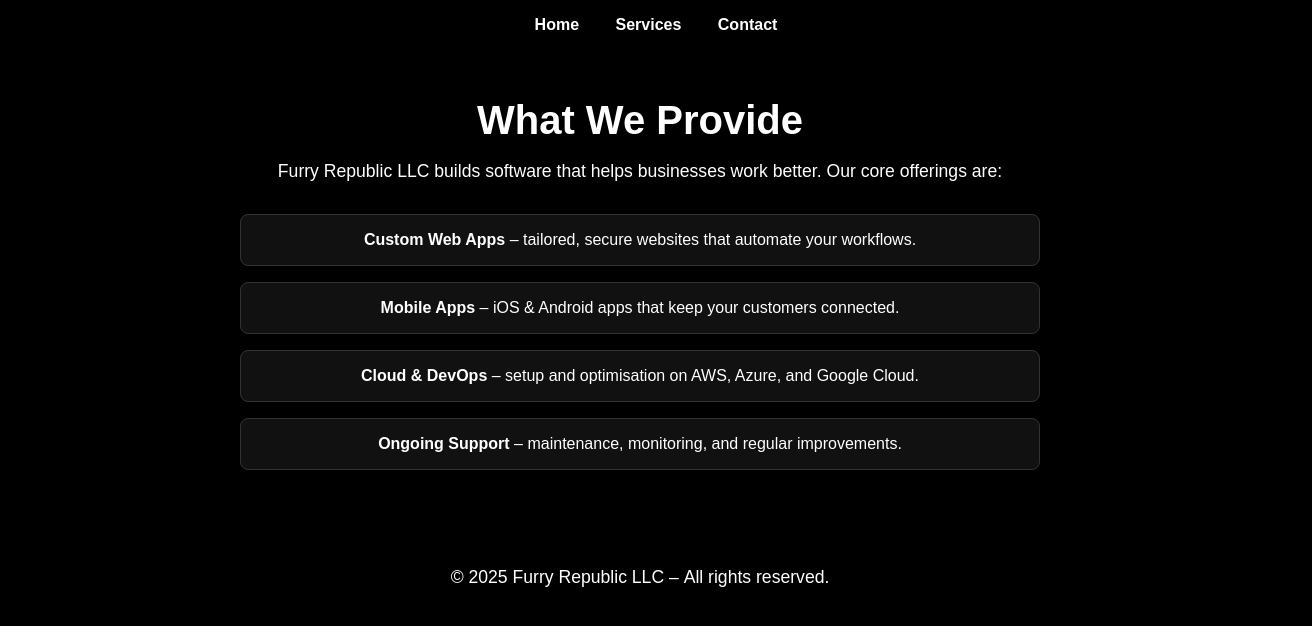
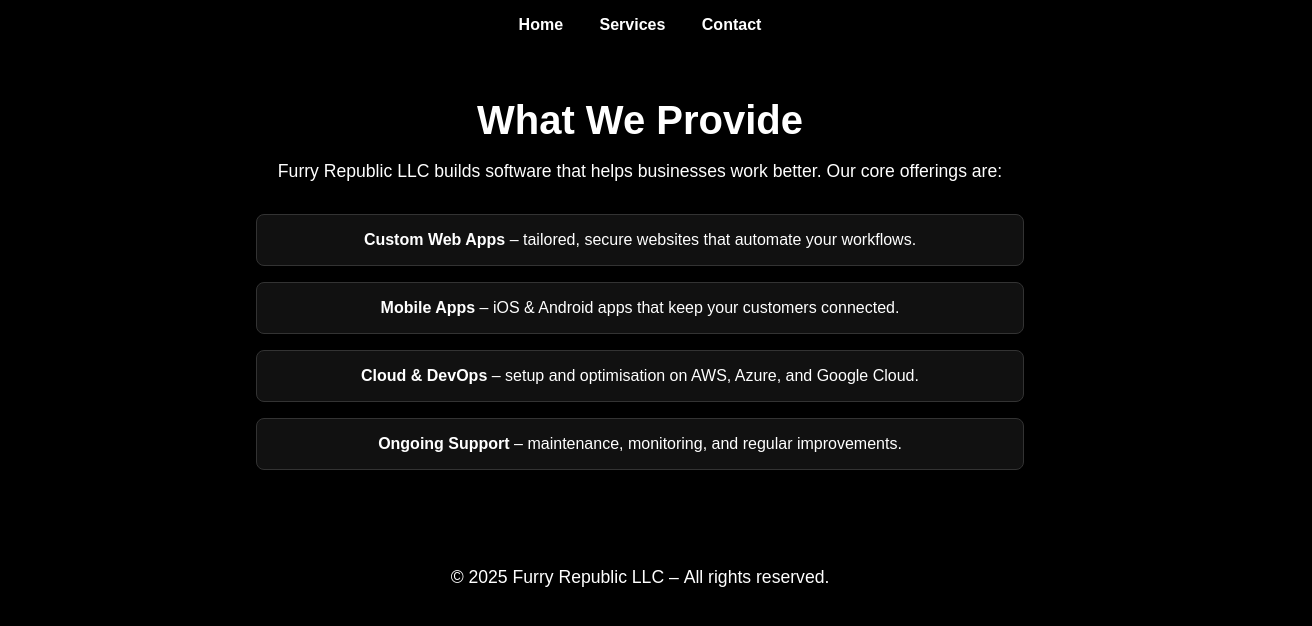
Before and after one commit to chriscch/furryrepublic, a plain HTML site: page services.html in a window 1280 px wide. Shown: the whole page, 1312 px wide, since content can reach past the window. Drawn offline with Linux system fonts and the light colour scheme.

Commit message:
Update services.html

```diff
--- a/services.html
+++ b/services.html
@@ -5,16 +5,73 @@
   <meta name="viewport" content="width=device-width, initial-scale=1">
   <title>Services – Furry Republic LLC</title>
   <style>
-    html,body{margin:0;padding:0;height:100%;font-family:Arial,Helvetica,sans-serif;background:#000;color:#fff}
-    a{color:#fff;text-decoration:none}
-    nav{width:100%;padding:1rem;text-align:center}
-    nav a{margin:0 1rem;font-weight:bold}
-    main{max-width:800px;margin:3rem auto;padding:0 1rem;text-align:center}
-    h1{font-size:2.5rem;margin-bottom:1rem}
-    p{font-size:1.1rem;margin-bottom:2rem}
-    ul{list-style-type:none;padding:0;margin:0 0 3rem}
-    li{background:#111;border:1px solid #333;border-radius:8px;margin:0 0 1rem;padding:1rem;font-size:1rem}
-    .footer{padding:2rem 1rem;text-align:center;font-size:.9rem}
+    /* include padding/border in element’s width */
+    *, *::before, *::after {
+      box-sizing: border-box;
+    }
+
+    html, body {
+      margin: 0;
+      padding: 0;
+      height: 100%;
+      font-family: Arial, Helvetica, sans-serif;
+      background: #000;
+      color: #fff;
+    }
+
+    a {
+      color: #fff;
+      text-decoration: none;
+    }
+
+    nav {
+      /* width: 100%;  — redundant once using border-box */
+      padding: 1rem;
+      text-align: center;
+    }
+
+    nav a {
+      margin: 0 1rem;
+      font-weight: bold;
+    }
+
+    main {
+      max-width: 800px;
+      margin: 3rem auto;
+      padding: 0 1rem;
+      text-align: center;
+    }
+
+    h1 {
+      font-size: 2.5rem;
+      margin-bottom: 1rem;
+    }
+
+    p {
+      font-size: 1.1rem;
+      margin-bottom: 2rem;
+    }
+
+    ul {
+      list-style-type: none;
+      padding: 0;
+      margin: 0 0 3rem;
+    }
+
+    li {
+      background: #111;
+      border: 1px solid #333;
+      border-radius: 8px;
+      margin: 0 0 1rem;
+      padding: 1rem;
+      font-size: 1rem;
+    }
+
+    .footer {
+      padding: 2rem 1rem;
+      text-align: center;
+      font-size: .9rem;
+    }
   </style>
 </head>
 <body>
@@ -28,10 +85,10 @@
     <h1>What We Provide</h1>
     <p>Furry Republic LLC builds software that helps businesses work better. Our core offerings are:</p>
     <ul>
-      <li><strong>Custom Web Apps</strong> – tailored, secure websites that automate your workflows.</li>
-      <li><strong>Mobile Apps</strong> – iOS &amp; Android apps that keep your customers connected.</li>
-      <li><strong>Cloud &amp; DevOps</strong> – setup and optimisation on AWS, Azure, and Google Cloud.</li>
-      <li><strong>Ongoing Support</strong> – maintenance, monitoring, and regular improvements.</li>
+      <li><strong>Custom Web Apps</strong> – tailored, secure websites that automate your workflows.</li>
+      <li><strong>Mobile Apps</strong> – iOS &amp; Android apps that keep your customers connected.</li>
+      <li><strong>Cloud &amp; DevOps</strong> – setup and optimisation on AWS, Azure, and Google Cloud.</li>
+      <li><strong>Ongoing Support</strong> – maintenance, monitoring, and regular improvements.</li>
     </ul>
   </main>
 
```
